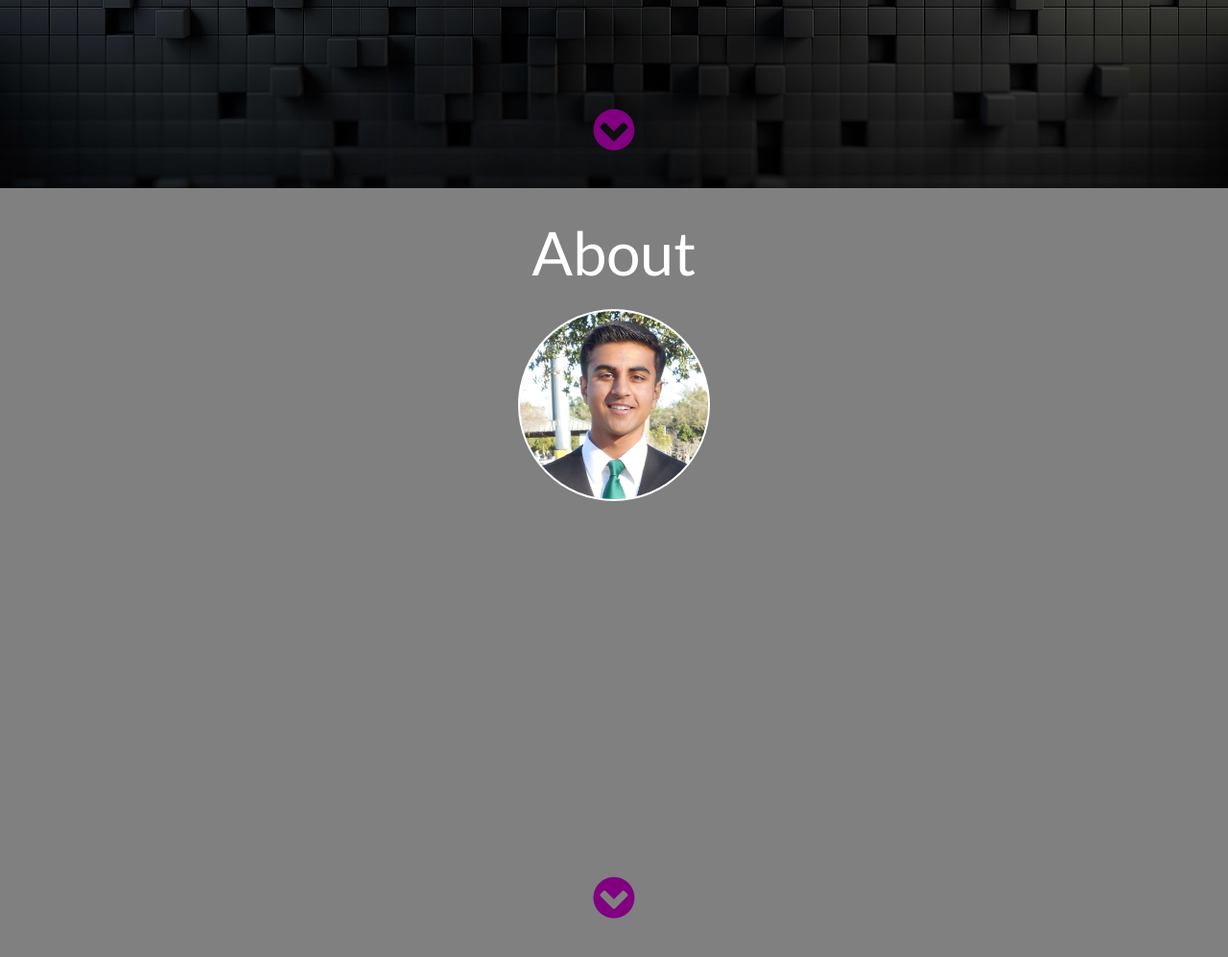
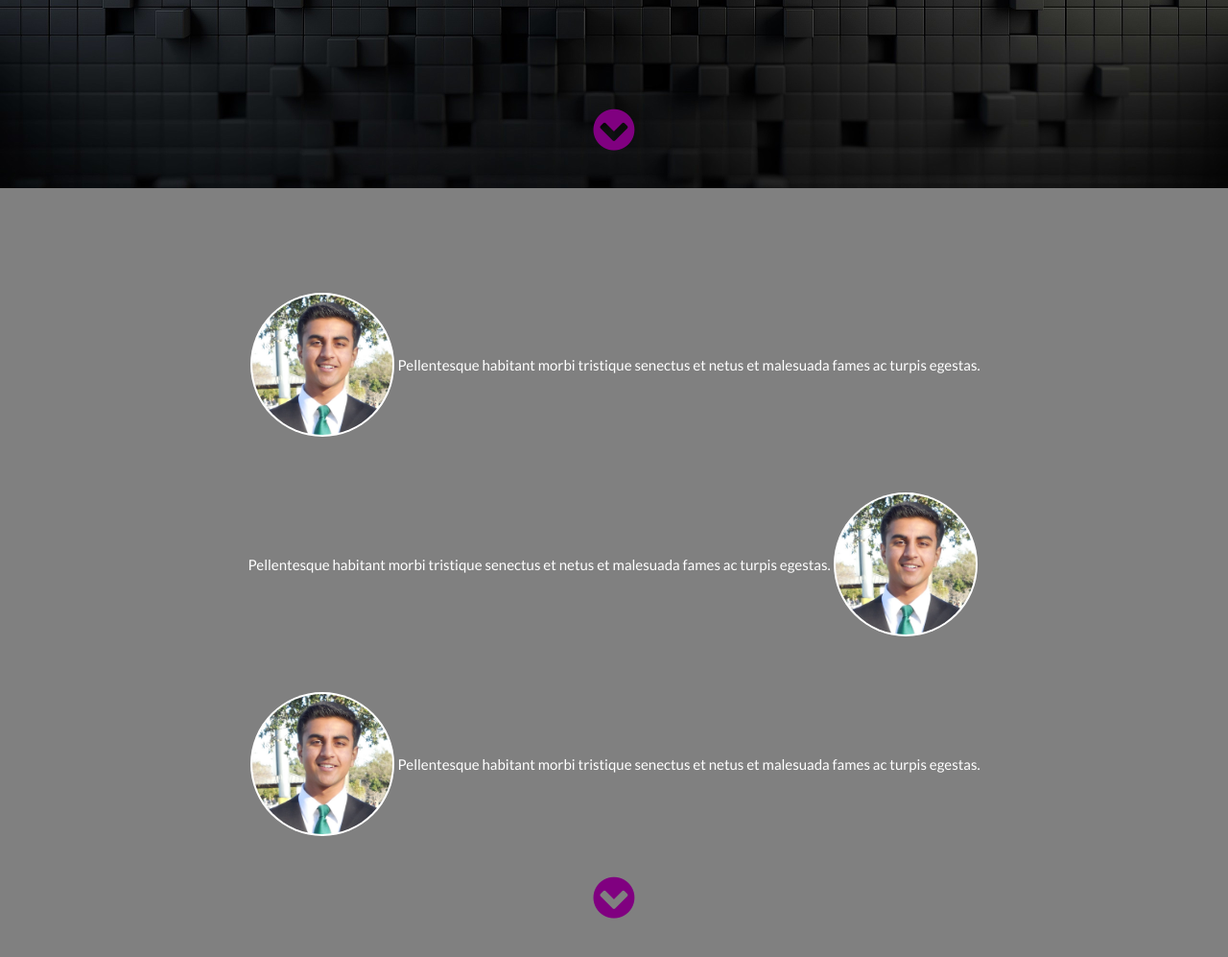
Before and after one commit to PranayJuneCS/Website, a PHP site: page / in a window 1280 px wide. Shown: the part 604-1601 px from the top of the page at 96% size. Run offline with PHP 8.4, Linux system fonts and the light colour scheme; some libraries are stand-ins or nearby versions; grey boxes are pictures that could not be loaded.

Commit message:
starting about page with lorem ipsum

```diff
--- a/css/about-page.css
+++ b/css/about-page.css
@@ -1,3 +1,28 @@
+#page-about .container {
+  height: 88%;
+}
+.about-container {
+  padding-top: 80px;
+  display: flex;
+  flex: 1;
+  flex-direction: column;
+  justify-content: center;
+  align-items: center;
+  height: 100%;
+}
+
+.about-container div {
+  flex: 1;
+  display: flex;
+  flex-direction: row;
+  align-self: center;
+  align-items: center;
+}
+
+.about-container div p {
+  flex: 1;
+}
+
 .headshot {
   width: 100%;
   border-radius: 100px;
@@ -5,11 +30,13 @@
 
 .headshot-link {
   display: inline-block;
-  width: 200px;
+  width: 150px;
   padding: 2px;
+  margin-left: 3px;
+  margin-right: 3px;
   background-color: #fff;
   line-height: 0;
-  border-radius: 100px;
+  border-radius: 75px;
   transition: background-color 0.5s ease-out;
 }
 
--- a/index.html
+++ b/index.html
@@ -66,16 +66,32 @@
       </div>
     </div>
     <div id="page-about" class="full-screen scrollspy">
-      <h1>About</h1>
-      <!-- <div class=""> -->
+      <div class="hover-menu"></div>
+      <a href="#page-projects" class="next-arrow">
+        <i class="fa fa-chevron-circle-down"></i>
+      </a>
+      <div class="container">
+        <div class="about-container">
+          <div class="">
             <a class="headshot-link" href="images/headshot.png" data-title="Me." data-lightbox="example-1">
               <img class="headshot" src="images/headshot.png" alt="Me.">
             </a>
-      <!-- </div> -->
-      <a href="#page-projects" class="next-arrow">
-        <i class="fa fa-chevron-circle-down"></i>
+            <p>Pellentesque habitant morbi tristique senectus et netus et malesuada fames ac turpis egestas.</p>
+          </div>
+          <div class="">
+            <p>Pellentesque habitant morbi tristique senectus et netus et malesuada fames ac turpis egestas.</p>
+            <a class="headshot-link" href="images/headshot.png" data-title="Me." data-lightbox="example-1">
+              <img class="headshot" src="images/headshot.png" alt="Me.">
             </a>
-      <div class="hover-menu"></div>
+          </div>
+          <div class="">
+            <a class="headshot-link" href="images/headshot.png" data-title="Me." data-lightbox="example-1">
+              <img class="headshot" src="images/headshot.png" alt="Me.">
+            </a>
+            <p>Pellentesque habitant morbi tristique senectus et netus et malesuada fames ac turpis egestas.</p>
+          </div>
+        </div>
+      </div>
     </div>
     <div id="page-projects" class="full-screen scrollspy">
       <h1>Projects</h1>
```
Lines whose indentation alone changed are shown as unchanged.
